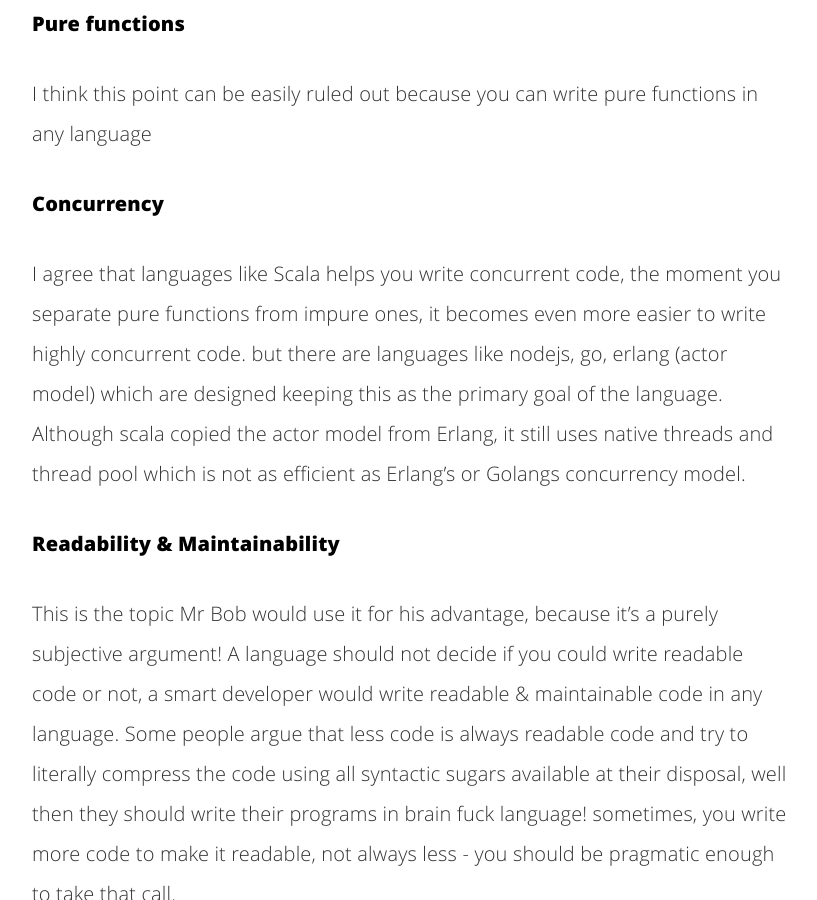
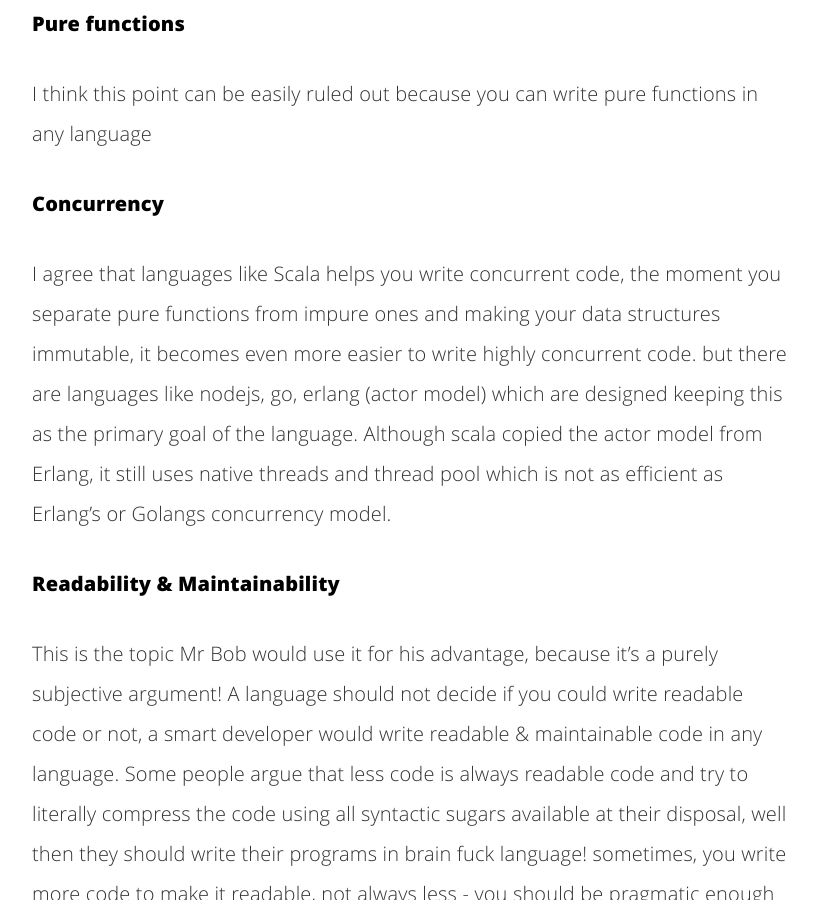
Before and after one commit to yehohanan7/old_yehohanan7.github.io, a Jekyll site: the page built from _posts/2017-01-17-essential-language.markdown, in a window 1280 px wide and 900 px high, scrolled down 2209 px. Shown: the whole window, without its empty margins (228-1045 px from the left). Built offline with Jekyll 4.4.1, drawn with Linux system fonts in a browser that asks for light colours; comment, search, counter and statistics services are not loaded.

Commit message:
new blog

```diff
--- a/_posts/2017-01-17-essential-language.markdown
+++ b/_posts/2017-01-17-essential-language.markdown
@@ -41,7 +41,7 @@ I think this point can be easily ruled out because you can write pure functions
 
 <h4>Concurrency</h4>
 
-I agree that languages like Scala helps you write concurrent code, the moment you separate pure functions from impure ones, it becomes even more easier to write highly concurrent code. but there are languages like nodejs, go, erlang (actor model) which are designed keeping this as the primary goal of the language. Although scala copied the actor model from Erlang, it still uses native threads and thread pool which is not as efficient as Erlang’s or Golangs concurrency model.
+I agree that languages like Scala helps you write concurrent code, the moment you separate pure functions from impure ones and making your data structures immutable, it becomes even more easier to write highly concurrent code. but there are languages like nodejs, go, erlang (actor model) which are designed keeping this as the primary goal of the language. Although scala copied the actor model from Erlang, it still uses native threads and thread pool which is not as efficient as Erlang’s or Golangs concurrency model.
 
 
 <h4>Readability & Maintainability</h4>
```
